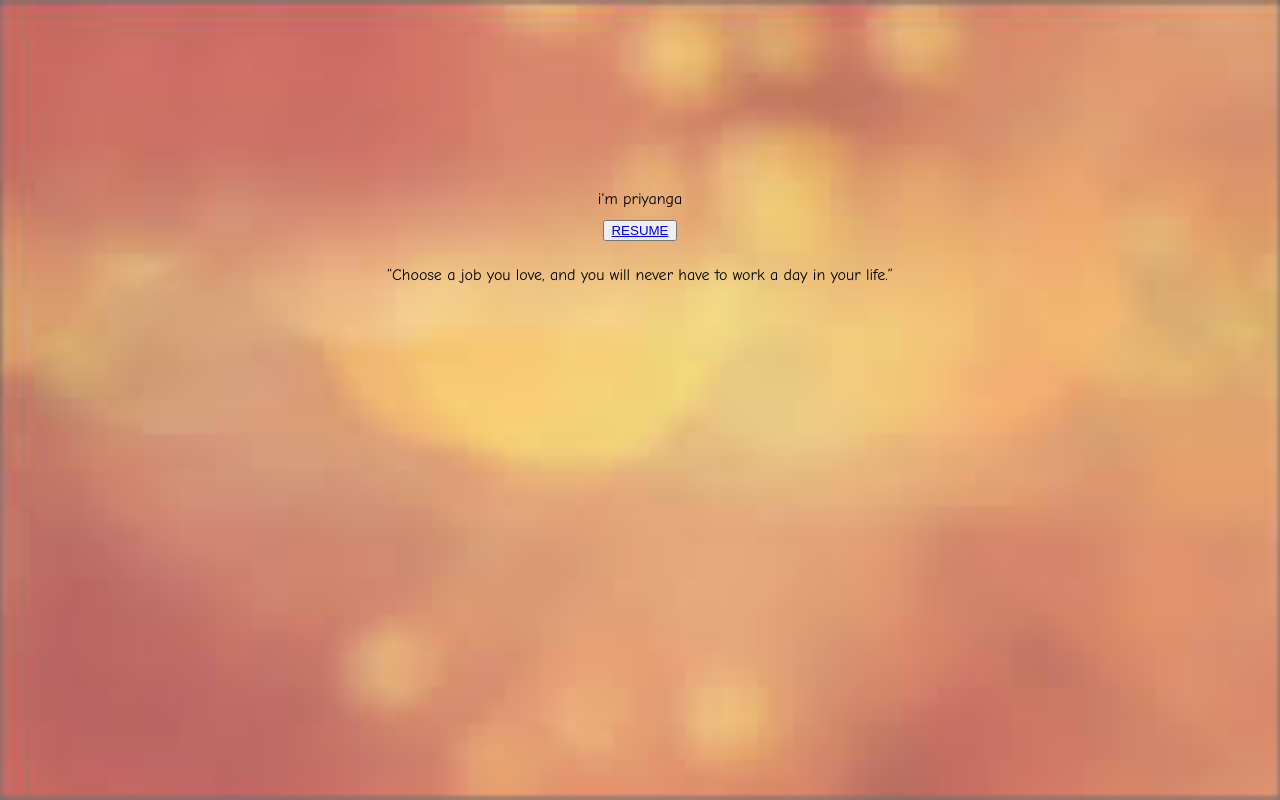
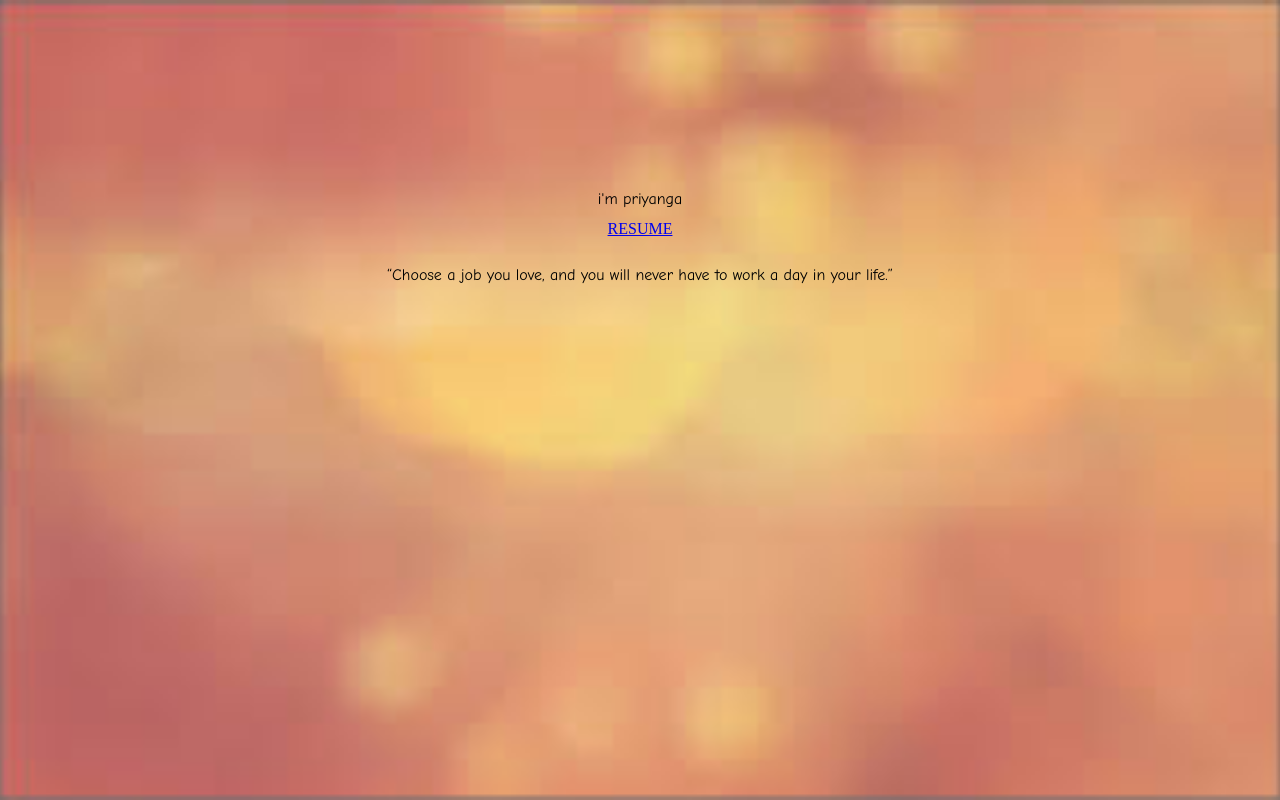
Before and after one commit to priyangapragasam/priyangapragasam.github.io, a plain HTML site: page index.html in a window 1280 px wide. Drawn offline with Linux system fonts and the light colour scheme.

Commit message:
Update index.html

```diff
--- a/index.html
+++ b/index.html
@@ -54,7 +54,7 @@
 
 	<div class="first" align="center" style="font-family:Comic Sans MS;">i'm priyanga</div>
 	<div class="second" align="center">
-		<button type="button"><a href="resume.pdf"> RESUME </a></butto>
+		<a href="resume.pdf"> RESUME </a>
 	</div>
 	<div>
 		<p style="font-family:Comic Sans MS;">“Choose a job you love, and you will never have to work a day in your life.” </p>
```
